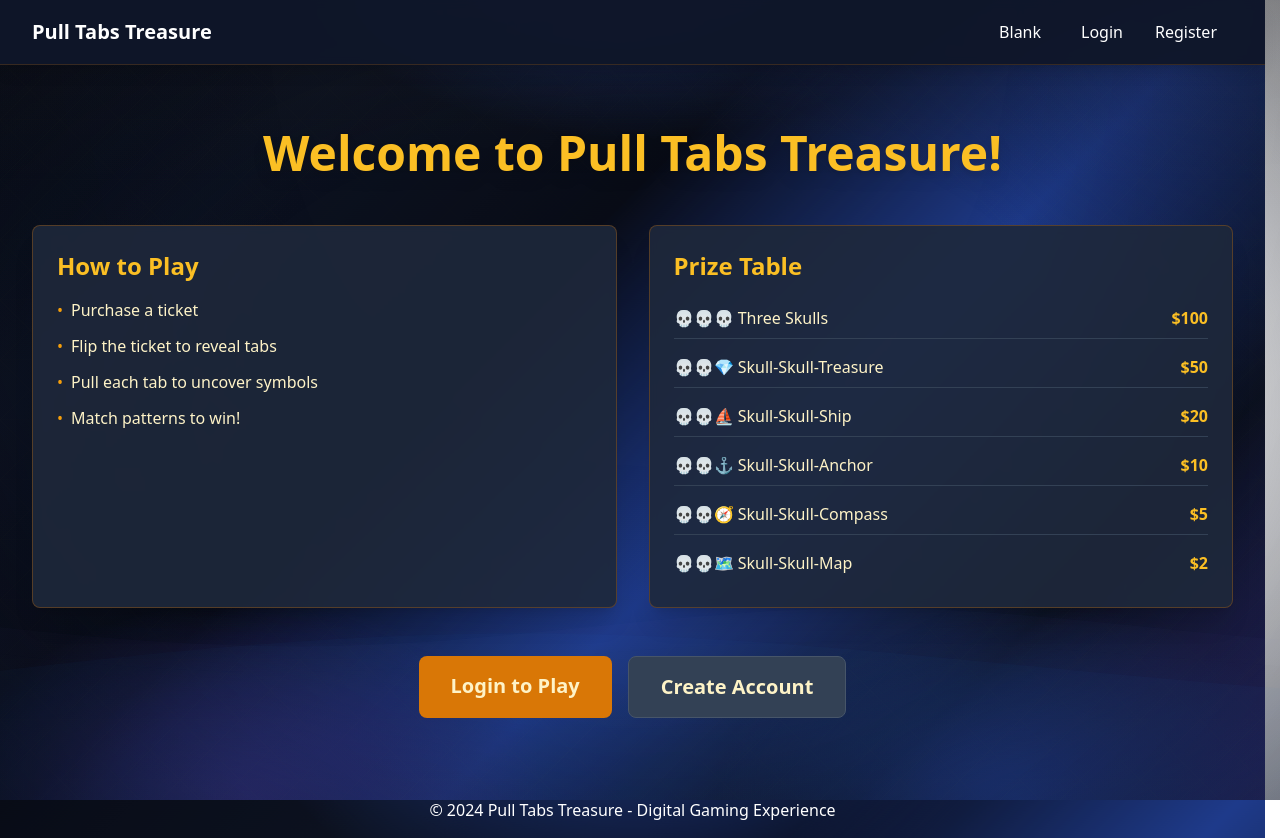
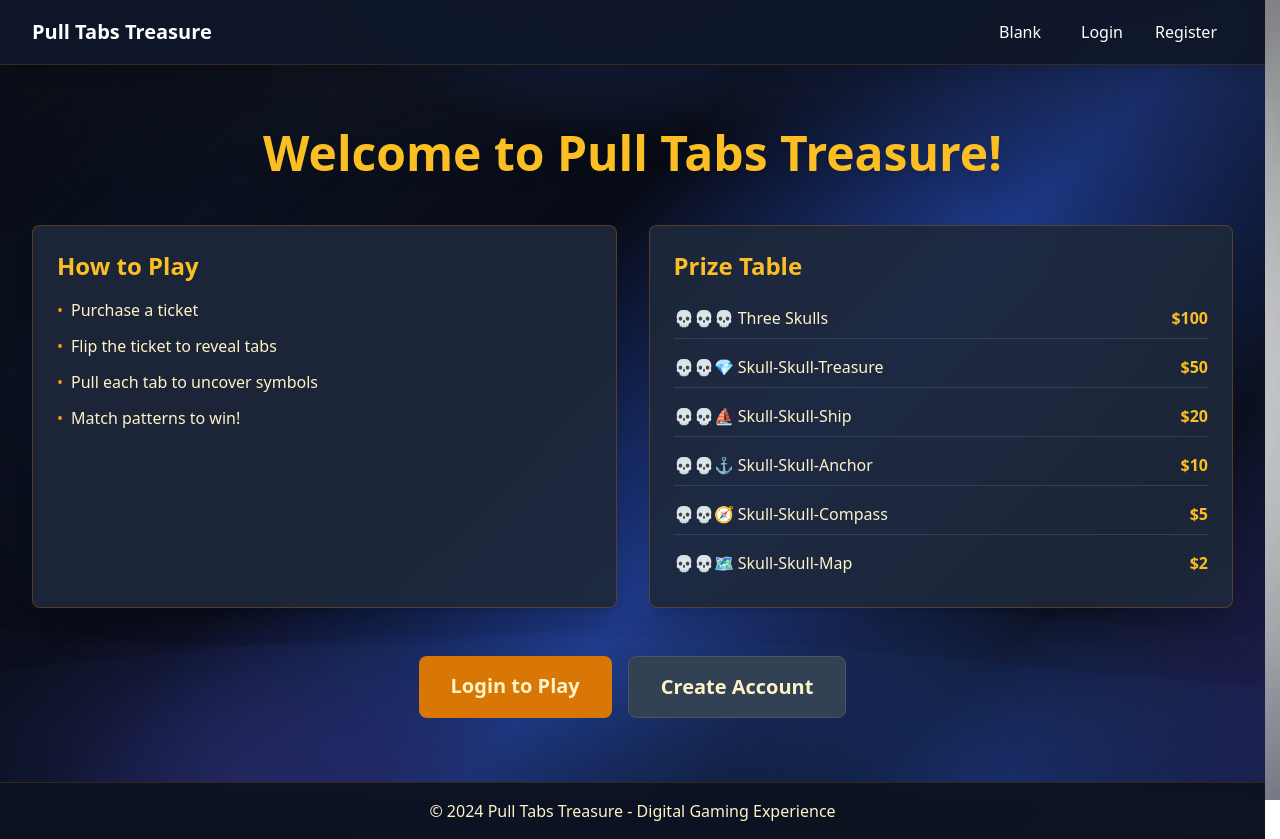
Before and after one commit to Benjafo/pull-tabs, a React (Vite) app in the folder client/: page / in a window 1280 px wide. Built offline with nearby package versions, Linux system fonts and the light colour scheme; no server answers.

Commit message:
checkpoint: modify client/src/components/layout/Layout.tsx - 16:26

```diff
--- a/client/src/components/layout/Layout.tsx
+++ b/client/src/components/layout/Layout.tsx
@@ -14,7 +14,7 @@ export function Layout({ children }: LayoutProps) {
           {children}
         </div>
       </main>
-      <footer className="bg-primary-800 text-white py-4 mt-auto">
+      <footer className="bg-navy-800/95 backdrop-blur-sm text-cream-100 py-4 mt-auto border-t border-gold-600/20">
         <div className="max-w-7xl mx-auto px-4 sm:px-6 lg:px-8 text-center">
           <p>&copy; 2024 Pull Tabs Treasure - Digital Gaming Experience</p>
         </div>
```
